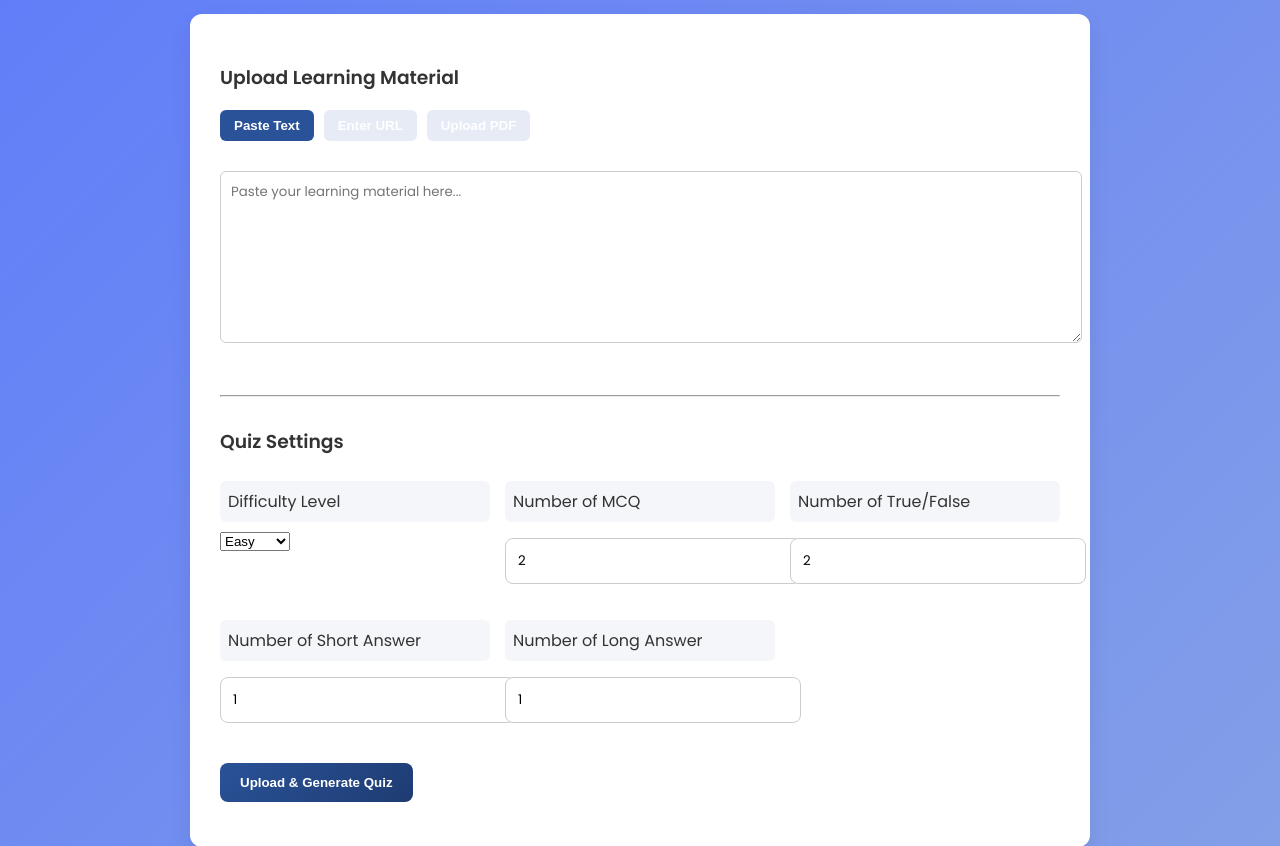
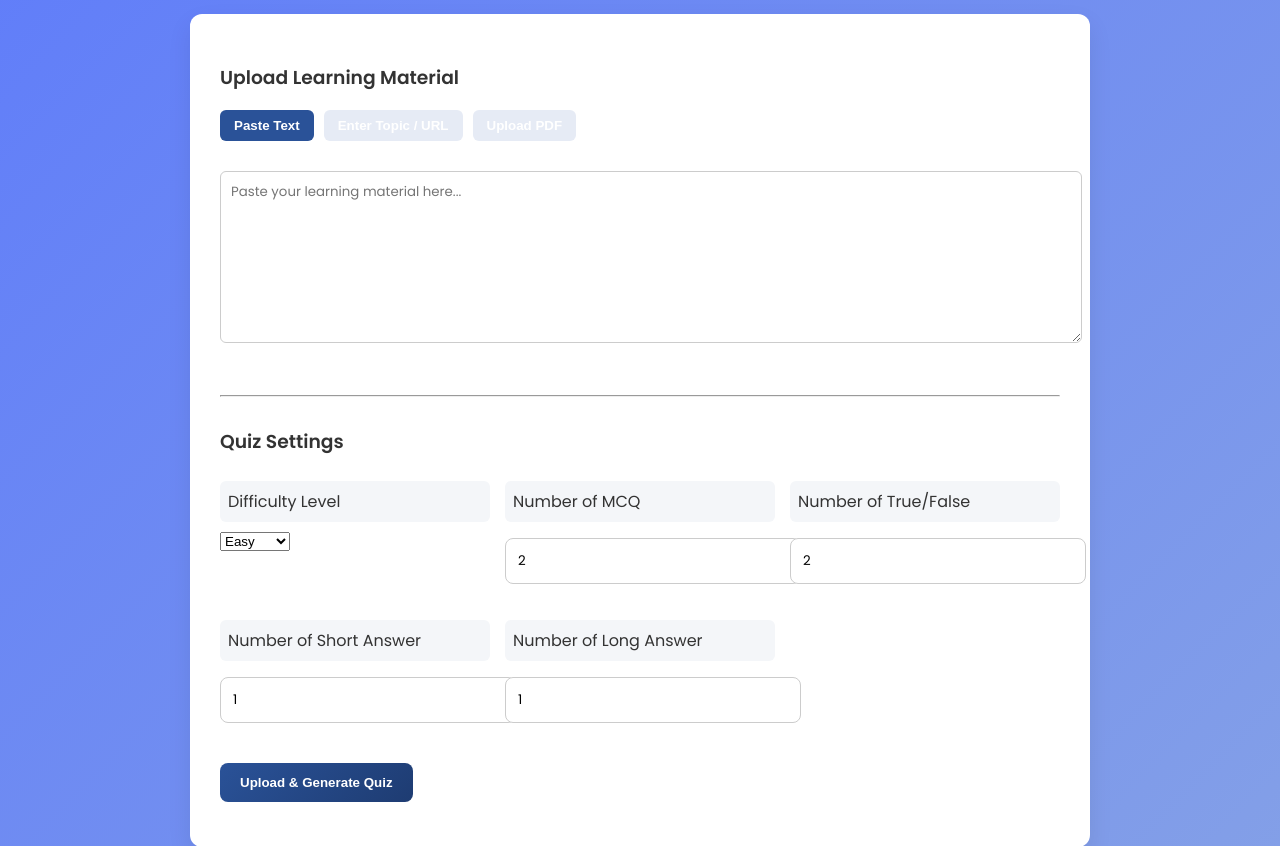
Before and after one commit to gauthamiyyani-ai/adaptive-quiz-generator, a Flask app: page /dashboard-page in a window 1280 px wide. Shown: the part 146-992 px from the top of the page. Run offline with Flask 3, Linux system fonts and the light colour scheme.

Commit message:
Final HTML fixes

```diff
--- a/backend/templates/dashboard.html
+++ b/backend/templates/dashboard.html
@@ -23,7 +23,7 @@
         <!-- ================= UPLOAD TABS ================= -->
         <div class="upload-tabs">
             <button onclick="showTab('text')" class="tab-btn active">Paste Text</button>
-            <button onclick="showTab('url')" class="tab-btn">Enter URL</button>
+            <button onclick="showTab('url')" class="tab-btn">Enter Topic / URL</button>
             <button onclick="showTab('pdf')" class="tab-btn">Upload PDF</button>
         </div>
 
@@ -32,14 +32,14 @@
             <textarea id="content" placeholder="Paste your learning material here..."></textarea>
         </div>
 
-        <!-- URL -->
+        <!-- URL / TOPIC -->
         <div id="url" class="upload-content">
-            <input type="text" id="urlInput" placeholder="Enter website URL">
+            <input type="text" id="urlInput" placeholder="Enter topic or URL">
         </div>
 
         <!-- PDF -->
         <div id="pdf" class="upload-content">
-            <input type="file" id="fileInput" accept=".pdf,.png,.jpg,.jpeg">
+            <input type="file" id="fileInput" accept=".pdf">
         </div>
 
         <!-- ================= QUESTION SETTINGS ================= -->
```
